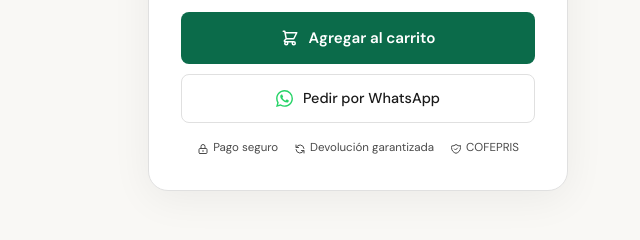
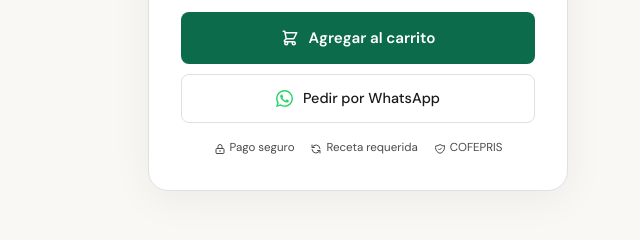
Before and after one commit to santaclarafarmacias/wegovy, a plain HTML site: page index.html in a window 1280 px wide. Shown: the part 920-1160 px from the top of the page, 640-1280 px from the left. Drawn offline with Linux system fonts and the light colour scheme.

Commit message:
Quitar 'Devolución garantizada': la política no acepta devolución de medicamentos
Co-Authored-By: Claude Opus 5.5 <noreply@anthropic.com>
Claude-Session: https://claude.ai/code/session_01TkouMwigsT2Bj8c1MCJ5pz

```diff
--- a/index.html
+++ b/index.html
@@ -297,7 +297,7 @@
     </a>
     <div class="card-trust">
       <span><svg fill="none" viewBox="0 0 24 24" stroke="currentColor" stroke-width="2"><path stroke-linecap="round" stroke-linejoin="round" d="M12 15v2m-6 4h12a2 2 0 002-2v-6a2 2 0 00-2-2H6a2 2 0 00-2 2v6a2 2 0 002 2zm10-10V7a4 4 0 00-8 0v4h8z"/></svg>Pago seguro</span>
-      <span><svg fill="none" viewBox="0 0 24 24" stroke="currentColor" stroke-width="2"><path stroke-linecap="round" stroke-linejoin="round" d="M4 4v5h.582m15.356 2A8.001 8.001 0 004.582 9m0 0H9m11 11v-5h-.581m0 0a8.003 8.003 0 01-15.357-2m15.357 2H15"/></svg>Devolución garantizada</span>
+      <span><svg fill="none" viewBox="0 0 24 24" stroke="currentColor" stroke-width="2"><path stroke-linecap="round" stroke-linejoin="round" d="M4 4v5h.582m15.356 2A8.001 8.001 0 004.582 9m0 0H9m11 11v-5h-.581m0 0a8.003 8.003 0 01-15.357-2m15.357 2H15"/></svg>Receta requerida</span>
       <span><svg fill="none" viewBox="0 0 24 24" stroke="currentColor" stroke-width="2"><path stroke-linecap="round" stroke-linejoin="round" d="M9 12l2 2 4-4m5.618-4.016A11.955 11.955 0 0112 2.944a11.955 11.955 0 01-8.618 3.04A12.02 12.02 0 003 9c0 5.591 3.824 10.29 9 11.622 5.176-1.332 9-6.03 9-11.622 0-1.042-.133-2.052-.382-3.016z"/></svg>COFEPRIS</span>
     </div>
   </div>
```
